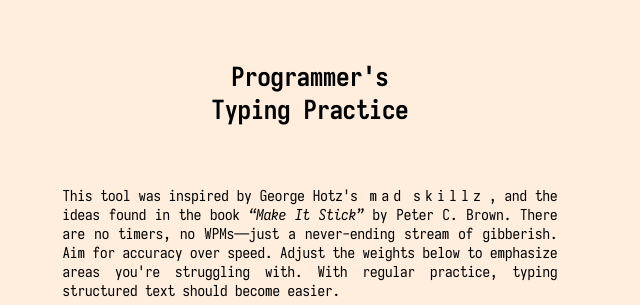
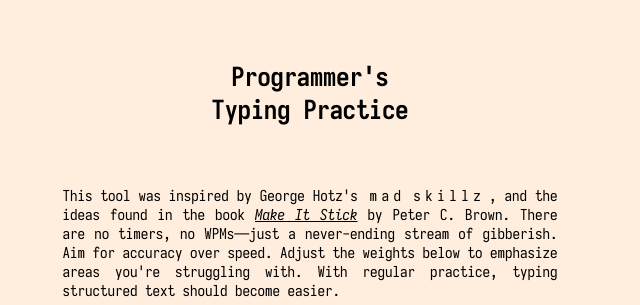
Before and after one commit to climech/typing-practice, a plain HTML site: page index.html in a window 1280 px wide. Shown: the top 305 px of the page, 330-970 px from the left. Drawn offline with Linux system fonts and the light colour scheme.

Commit message:
add cheeky affiliate link

```diff
--- a/index.html
+++ b/index.html
@@ -33,7 +33,7 @@
     </header>
 
     <section id="welcome">
-      <p>This tool was inspired by George Hotz's <span class="space-out">mad skillz</span>, and the ideas found in the book <em>&ldquo;Make It Stick&rdquo;</em> by Peter C. Brown. There are no timers, no WPMs&mdash;just a never-ending stream of gibberish. Aim for accuracy over speed. Adjust the weights below to emphasize areas you're struggling with. With regular practice, typing structured text should become easier.
+      <p>This tool was inspired by George Hotz's <span class="space-out">mad skillz</span>, and the ideas found in the book <a href="https://amzn.to/3qil2uQ" target="_blank"><em>Make It Stick</em></a> by Peter C. Brown. There are no timers, no WPMs&mdash;just a never-ending stream of gibberish. Aim for accuracy over speed. Adjust the weights below to emphasize areas you're struggling with. With regular practice, typing structured text should become easier.
 
       <div>
         <strong>Tip:</strong> Practicing with a
```
